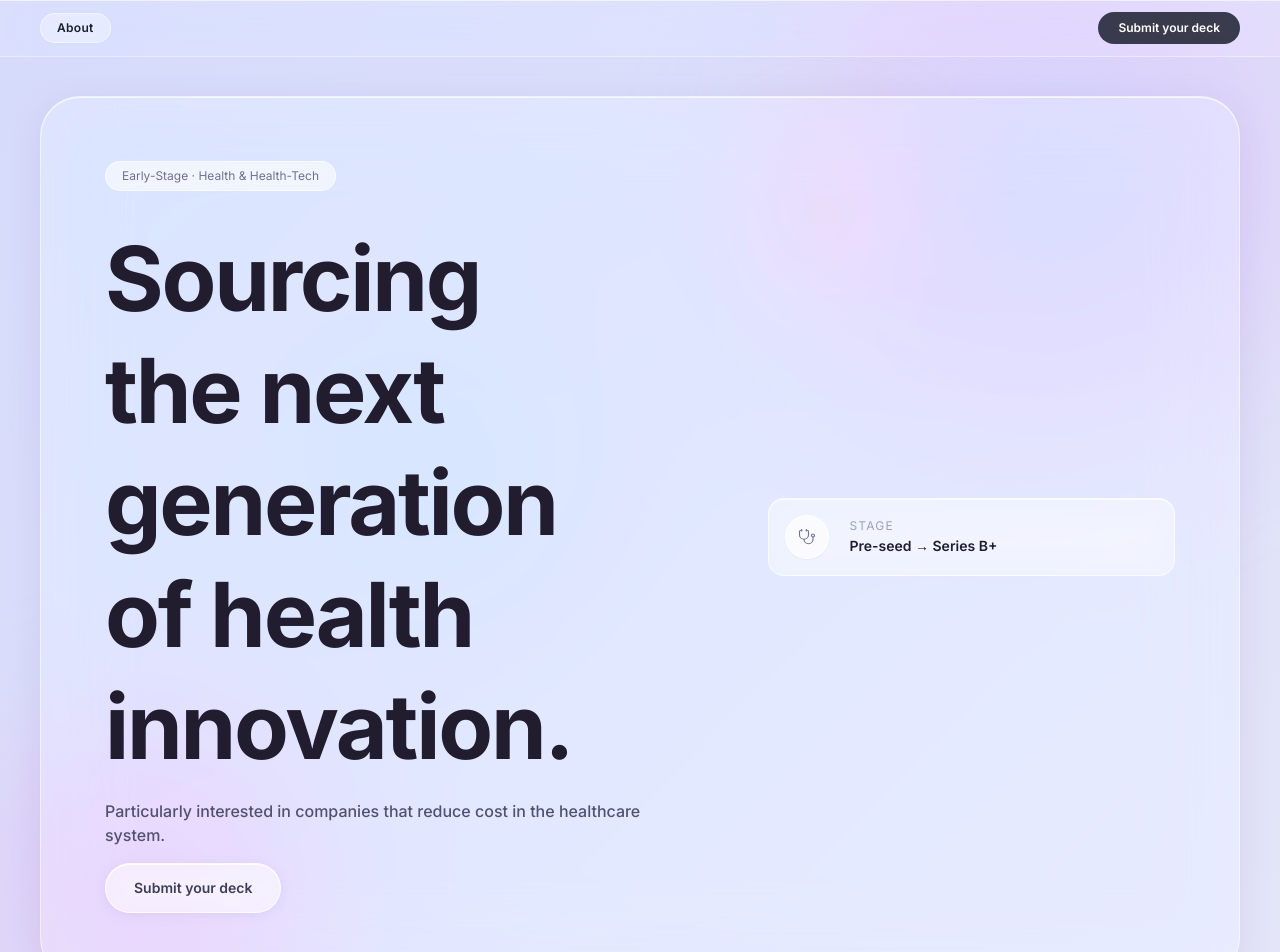
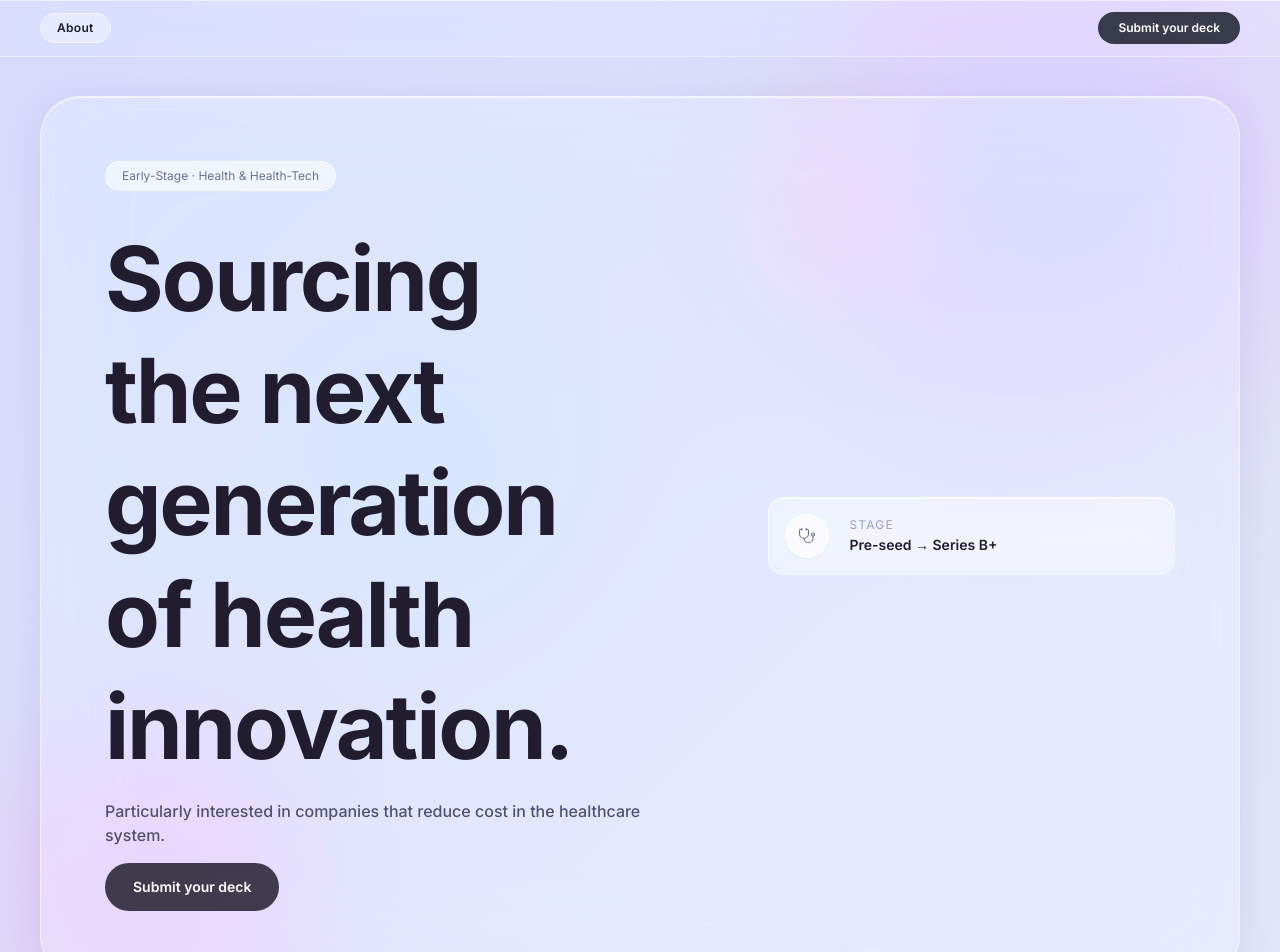
Before and after one commit to ndwumfuoh5-debug/sourcevc, a Next.js app: page / in a window 1280 px wide. Shown: the top 952 px of the page. Built offline with nearby package versions, Linux system fonts and the light colour scheme.

Commit message:
Chat changes

```diff
--- a/src/components/landing/HeroSection.tsx
+++ b/src/components/landing/HeroSection.tsx
@@ -136,13 +136,11 @@ export function HeroSection() {
               <div className="flex flex-wrap items-center gap-4">
                 <button
                   onClick={() => scrollTo("submit")}
-                  className="text-slate-700 rounded-full px-7 py-3.5 text-sm font-semibold hover:bg-white/60 transition-all"
+                  className="text-white rounded-full px-7 py-3.5 text-sm font-semibold hover:opacity-90 transition-opacity"
                   style={{
-                    background: "rgba(255,255,255,0.45)",
-                    backdropFilter: "blur(12px)",
-                    WebkitBackdropFilter: "blur(12px)",
-                    border: "1px solid rgba(255,255,255,0.7)",
-                    boxShadow: "0 2px 12px rgba(100,120,180,0.12), inset 0 1px 0 rgba(255,255,255,0.8)",
+                    background: "rgba(26,31,46,0.85)",
+                    backdropFilter: "blur(8px)",
+                    WebkitBackdropFilter: "blur(8px)",
                   }}
                 >
                   Submit your deck
```
